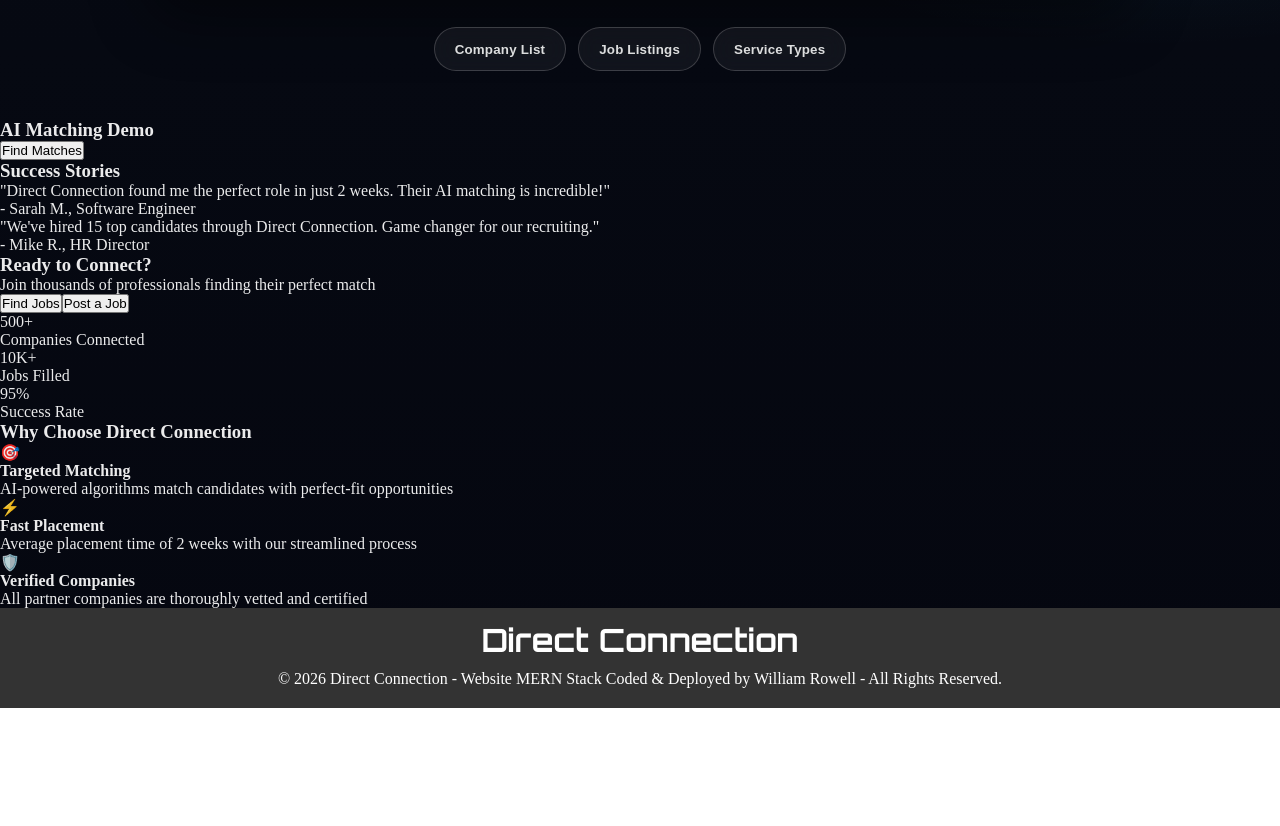
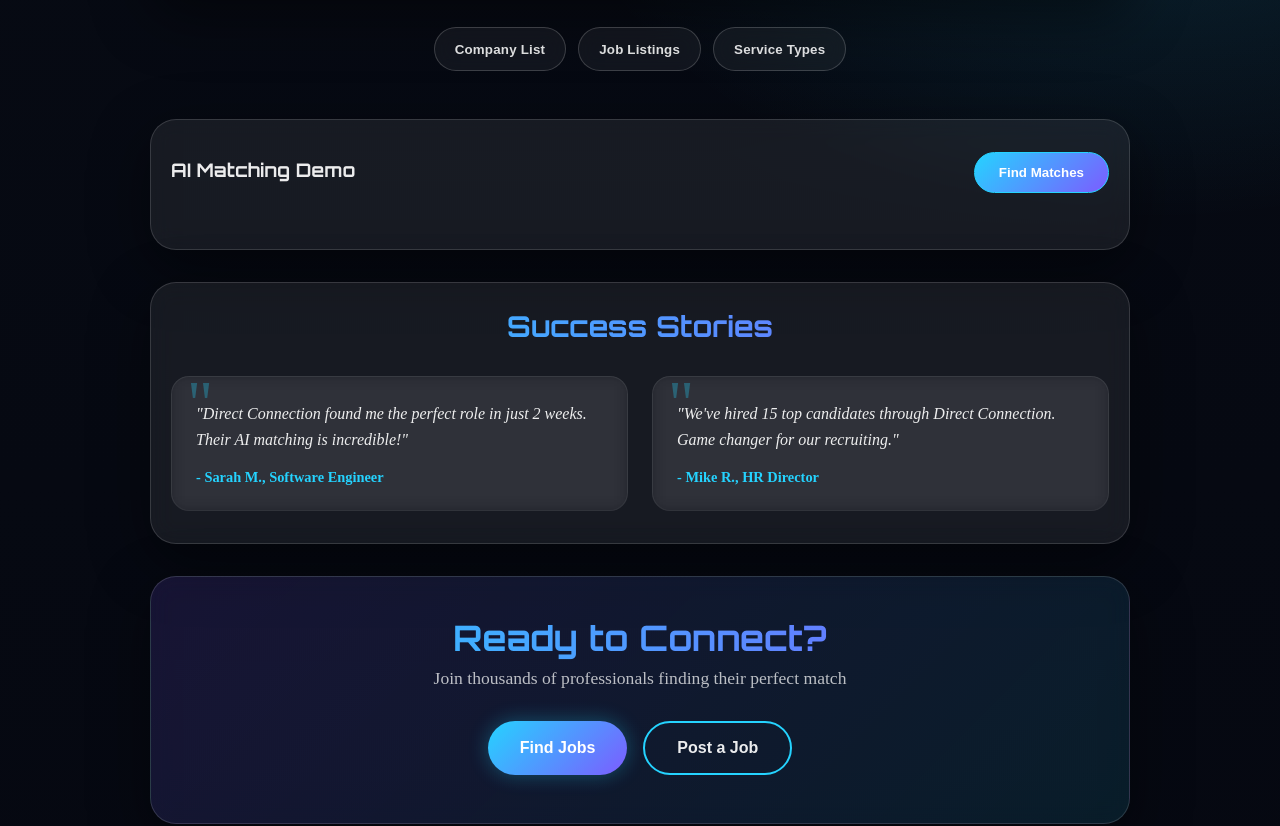
Before and after one commit to trafficBSolutions/DC, a React (Create React App) app: page / in a window 1280 px wide. Shown: the part 604-1430 px from the top of the page. Before the commit the page ends 1312 px from the top, so only its background shows below. Built offline with nearby package versions, Linux system fonts and the light colour scheme.

Commit message:
Add styles for multiple sections in home.css
Added styles for stats, features, AI matching demo, testimonials, and CTA sections.

```diff
--- a/src/css/home.css
+++ b/src/css/home.css
@@ -308,3 +308,342 @@ body{
 .result-item.clickable:hover::after{
   opacity: 1;
 }
+
+/* STATS SECTION */
+.stats-section{
+  max-width: 980px;
+  margin: 2rem auto;
+  padding: 2rem 1.25rem;
+  display: grid;
+  grid-template-columns: repeat(auto-fit, minmax(200px, 1fr));
+  gap: 2rem;
+  border-radius: var(--dc-r2);
+  border: 1px solid var(--dc-stroke);
+  background: var(--dc-glass);
+  backdrop-filter: blur(12px);
+  box-shadow: var(--dc-shadow);
+}
+
+.stat-item{
+  text-align: center;
+  padding: 1rem;
+}
+
+.stat-number{
+  font-family: 'Orbitron-Bold', system-ui, sans-serif;
+  font-size: 2.5rem;
+  background: linear-gradient(135deg, var(--dc-accent2), var(--dc-accent));
+  -webkit-background-clip: text;
+  background-clip: text;
+  color: transparent;
+  margin-bottom: 0.5rem;
+}
+
+.stat-label{
+  color: var(--dc-muted);
+  font-size: 1rem;
+  letter-spacing: 0.3px;
+}
+
+/* FEATURES SECTION */
+.features-section{
+  max-width: 980px;
+  margin: 2rem auto 4rem;
+  padding: 2rem 1.25rem;
+  border-radius: var(--dc-r2);
+  border: 1px solid var(--dc-stroke);
+  background: var(--dc-glass);
+  backdrop-filter: blur(12px);
+  box-shadow: var(--dc-shadow);
+}
+
+.features-title{
+  font-family: 'Orbitron-Bold', system-ui, sans-serif;
+  font-size: 1.8rem;
+  text-align: center;
+  margin-bottom: 2rem;
+  background: linear-gradient(90deg, var(--dc-accent2), var(--dc-accent));
+  -webkit-background-clip: text;
+  background-clip: text;
+  color: transparent;
+}
+
+.features-grid{
+  display: grid;
+  grid-template-columns: repeat(auto-fit, minmax(280px, 1fr));
+  gap: 1.5rem;
+}
+
+.feature-card{
+  padding: 1.5rem;
+  border-radius: var(--dc-r1);
+  border: 1px solid rgba(255,255,255,.08);
+  background: rgba(255,255,255,.04);
+  backdrop-filter: blur(8px);
+  text-align: center;
+  transition: transform .2s ease, box-shadow .2s ease;
+}
+
+.feature-card:hover{
+  transform: translateY(-2px);
+  box-shadow: 0 0 0 2px rgba(37,211,255,.2), var(--dc-shadow2);
+}
+
+.feature-icon{
+  font-size: 2.5rem;
+  margin-bottom: 1rem;
+  filter: drop-shadow(0 0 10px rgba(37,211,255,.3));
+}
+
+.feature-card h4{
+  color: var(--dc-text);
+  font-size: 1.2rem;
+  margin-bottom: 0.75rem;
+  font-weight: 700;
+}
+
+.feature-card p{
+  color: var(--dc-muted);
+  line-height: 1.6;
+  font-size: 0.95rem;
+}
+
+/* AI MATCHING DEMO */
+.ai-matching-demo {
+  max-width: 980px;
+  margin: 2rem auto;
+  padding: 2rem 1.25rem;
+  border-radius: var(--dc-r2);
+  border: 1px solid var(--dc-stroke);
+  background: var(--dc-glass);
+  backdrop-filter: blur(12px);
+  box-shadow: var(--dc-shadow);
+}
+
+.demo-header {
+  display: flex;
+  justify-content: space-between;
+  align-items: center;
+  margin-bottom: 1.5rem;
+}
+
+.demo-header h3 {
+  color: var(--dc-text);
+  font-family: 'Orbitron-Bold', system-ui, sans-serif;
+}
+
+.match-btn {
+  padding: 0.75rem 1.5rem;
+  border-radius: 999px;
+  border: 1px solid var(--dc-accent2);
+  background: linear-gradient(135deg, var(--dc-accent2), var(--dc-accent));
+  color: white;
+  cursor: pointer;
+  font-weight: 600;
+  transition: all 0.3s ease;
+}
+
+.match-btn:hover {
+  transform: translateY(-1px);
+  box-shadow: 0 0 20px rgba(37,211,255,0.4);
+}
+
+.match-btn:disabled {
+  opacity: 0.6;
+  cursor: not-allowed;
+}
+
+.loading-animation {
+  text-align: center;
+  padding: 2rem;
+}
+
+.ai-processing {
+  font-size: 1.2rem;
+  color: var(--dc-accent2);
+  animation: pulse 1.5s infinite;
+}
+
+@keyframes pulse {
+  0%, 100% { opacity: 1; }
+  50% { opacity: 0.5; }
+}
+
+.matches-results h4 {
+  color: var(--dc-text);
+  margin-bottom: 1rem;
+  font-size: 1.3rem;
+}
+
+.match-card {
+  background: rgba(255,255,255,0.04);
+  border: 1px solid rgba(255,255,255,0.08);
+  border-radius: var(--dc-r1);
+  padding: 1.25rem;
+  margin-bottom: 1rem;
+  transition: all 0.3s ease;
+}
+
+.match-card:hover {
+  transform: translateY(-2px);
+  box-shadow: 0 0 20px rgba(37,211,255,0.2);
+}
+
+.match-header {
+  display: flex;
+  justify-content: space-between;
+  align-items: center;
+  margin-bottom: 0.5rem;
+}
+
+.match-header h5 {
+  color: var(--dc-text);
+  font-size: 1.1rem;
+  margin: 0;
+}
+
+.match-score {
+  font-weight: 700;
+  font-size: 1rem;
+}
+
+.match-card p {
+  color: var(--dc-muted);
+  margin: 0.5rem 0;
+}
+
+.salary-range {
+  color: var(--dc-good);
+  font-weight: 600;
+  font-size: 0.9rem;
+}
+
+/* TESTIMONIALS SECTION */
+.testimonials-section {
+  max-width: 980px;
+  margin: 2rem auto;
+  padding: 2rem 1.25rem;
+  border-radius: var(--dc-r2);
+  border: 1px solid var(--dc-stroke);
+  background: var(--dc-glass);
+  backdrop-filter: blur(12px);
+  box-shadow: var(--dc-shadow);
+}
+
+.section-title {
+  font-family: 'Orbitron-Bold', system-ui, sans-serif;
+  font-size: 1.8rem;
+  text-align: center;
+  margin-bottom: 2rem;
+  background: linear-gradient(90deg, var(--dc-accent2), var(--dc-accent));
+  -webkit-background-clip: text;
+  background-clip: text;
+  color: transparent;
+}
+
+.testimonials-grid {
+  display: grid;
+  grid-template-columns: repeat(auto-fit, minmax(300px, 1fr));
+  gap: 1.5rem;
+}
+
+.testimonial-card {
+  padding: 1.5rem;
+  border-radius: var(--dc-r1);
+  border: 1px solid rgba(255,255,255,.08);
+  background: rgba(255,255,255,.04);
+  backdrop-filter: blur(8px);
+  position: relative;
+}
+
+.testimonial-card::before {
+  content: '"';
+  position: absolute;
+  top: -10px;
+  left: 15px;
+  font-size: 4rem;
+  color: var(--dc-accent2);
+  opacity: 0.3;
+}
+
+.quote {
+  color: var(--dc-text);
+  font-style: italic;
+  line-height: 1.6;
+  margin-bottom: 1rem;
+}
+
+.author {
+  color: var(--dc-accent2);
+  font-weight: 600;
+  font-size: 0.9rem;
+}
+
+/* CTA SECTION */
+.cta-section {
+  max-width: 980px;
+  margin: 2rem auto 4rem;
+  padding: 3rem 1.25rem;
+  text-align: center;
+  border-radius: var(--dc-r2);
+  border: 1px solid var(--dc-stroke);
+  background: linear-gradient(135deg, rgba(124,92,255,.15), rgba(37,211,255,.10));
+  backdrop-filter: blur(12px);
+  box-shadow: var(--dc-shadow);
+}
+
+.cta-title {
+  font-family: 'Orbitron-Bold', system-ui, sans-serif;
+  font-size: 2.2rem;
+  margin-bottom: 0.5rem;
+  background: linear-gradient(90deg, var(--dc-accent2), var(--dc-accent));
+  -webkit-background-clip: text;
+  background-clip: text;
+  color: transparent;
+}
+
+.cta-subtitle {
+  color: var(--dc-muted);
+  font-size: 1.1rem;
+  margin-bottom: 2rem;
+}
+
+.cta-buttons {
+  display: flex;
+  gap: 1rem;
+  justify-content: center;
+  flex-wrap: wrap;
+}
+
+.cta-btn {
+  padding: 1rem 2rem;
+  border-radius: 999px;
+  font-weight: 700;
+  font-size: 1rem;
+  cursor: pointer;
+  transition: all 0.3s ease;
+  border: none;
+}
+
+.cta-btn.primary {
+  background: linear-gradient(135deg, var(--dc-accent2), var(--dc-accent));
+  color: white;
+  box-shadow: 0 0 20px rgba(37,211,255,0.3);
+}
+
+.cta-btn.primary:hover {
+  transform: translateY(-2px);
+  box-shadow: 0 0 30px rgba(37,211,255,0.5);
+}
+
+.cta-btn.secondary {
+  background: transparent;
+  color: var(--dc-text);
+  border: 2px solid var(--dc-accent2);
+}
+
+.cta-btn.secondary:hover {
+  background: var(--dc-accent2);
+  color: var(--dc-bg);
+  transform: translateY(-2px);
+}
```
